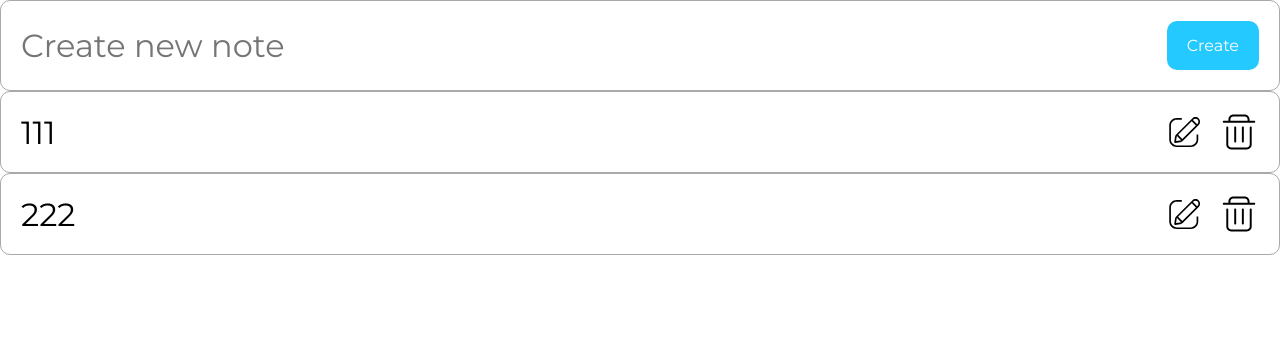
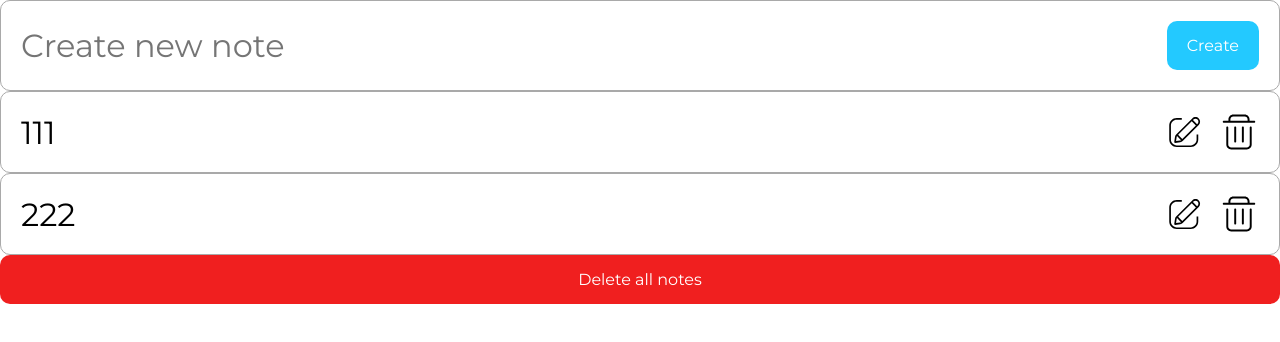
Before and after one commit to Alissse271/notes-app, a React (Create React App) app: page / in a window 1280 px wide. Shown: the top 342 px of the page. Built offline with nearby package versions, Linux system fonts and the light colour scheme.

Commit message:
feat(components): add button for deleting all notes

```diff
--- a/src/components/Button/Button.tsx
+++ b/src/components/Button/Button.tsx
@@ -6,11 +6,23 @@ interface ButtonProps {
     label: string;
     onClick: () => void;
     isPrimary?: boolean;
+    className?: string;
 }
 
-export const Button = ({ type, label, onClick, isPrimary }: ButtonProps) => {
+export const Button = ({
+    type,
+    label,
+    onClick,
+    isPrimary,
+    className,
+}: ButtonProps) => {
     return (
-        <StyledButton type={type} onClick={onClick} primary={isPrimary}>
+        <StyledButton
+            type={type}
+            onClick={onClick}
+            primary={isPrimary}
+            className={className}
+        >
             {label}
         </StyledButton>
     );
--- a/src/templates/MainTemplate/MainTemplate.tsx
+++ b/src/templates/MainTemplate/MainTemplate.tsx
@@ -1,4 +1,4 @@
-import { StyledMainTemplate } from './styles';
+import { StyledMainTemplate, StyledButton } from './styles';
 import { CreateNoteBlock, NotesList } from 'components';
 import { useNotesContext } from 'context';
 
@@ -8,6 +8,11 @@ export const MainTemplate = () => {
         <StyledMainTemplate>
             <CreateNoteBlock />
             <NotesList notes={notes} />
+            <StyledButton
+                type={'button'}
+                label="Delete all notes"
+                onClick={() => console.log('sd')}
+            />
         </StyledMainTemplate>
     );
 };
--- a/src/templates/MainTemplate/styles.ts
+++ b/src/templates/MainTemplate/styles.ts
@@ -1,5 +1,9 @@
+import { Button } from 'components';
 import styled from 'styled-components';
 
 const StyledMainTemplate = styled.div``;
+const StyledButton = styled(Button)`
+    width: 100%;
+`;
 
-export { StyledMainTemplate };
+export { StyledMainTemplate, StyledButton };
```
